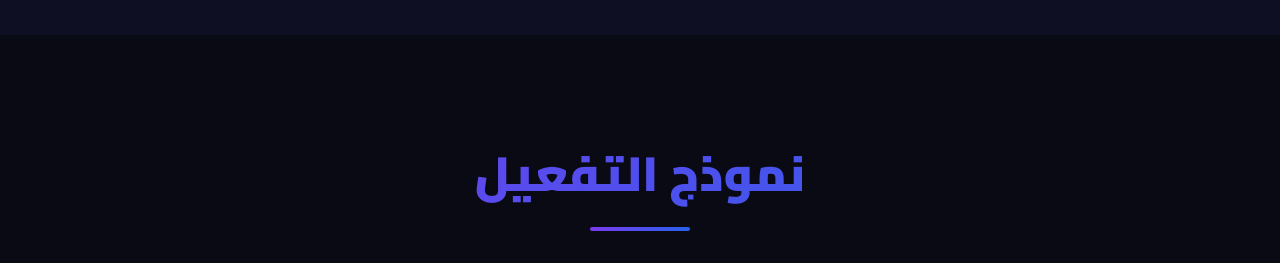
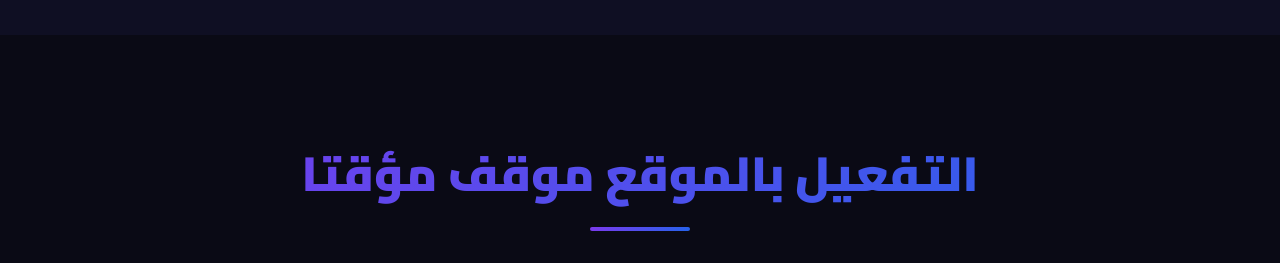
Before and after one commit to lifecfw/wibesite, a plain HTML site: page index.html in a window 1280 px wide. Shown: the part 2420-2683 px from the top of the page. Drawn offline with Linux system fonts and the light colour scheme.

Commit message:
Update index.html

```diff
--- a/index.html
+++ b/index.html
@@ -312,7 +312,8 @@
   <section id="activation" class="activation">
     <div class="container">
       <div class="section-header">
-        <h2 class="section-title">نموذج التفعيل</h2>
+        <h2 class="section-title">التفعيل بالموقع موقف مؤقتا
+      </h2>
         <div class="title-underline"></div>
       </div>
 
```
